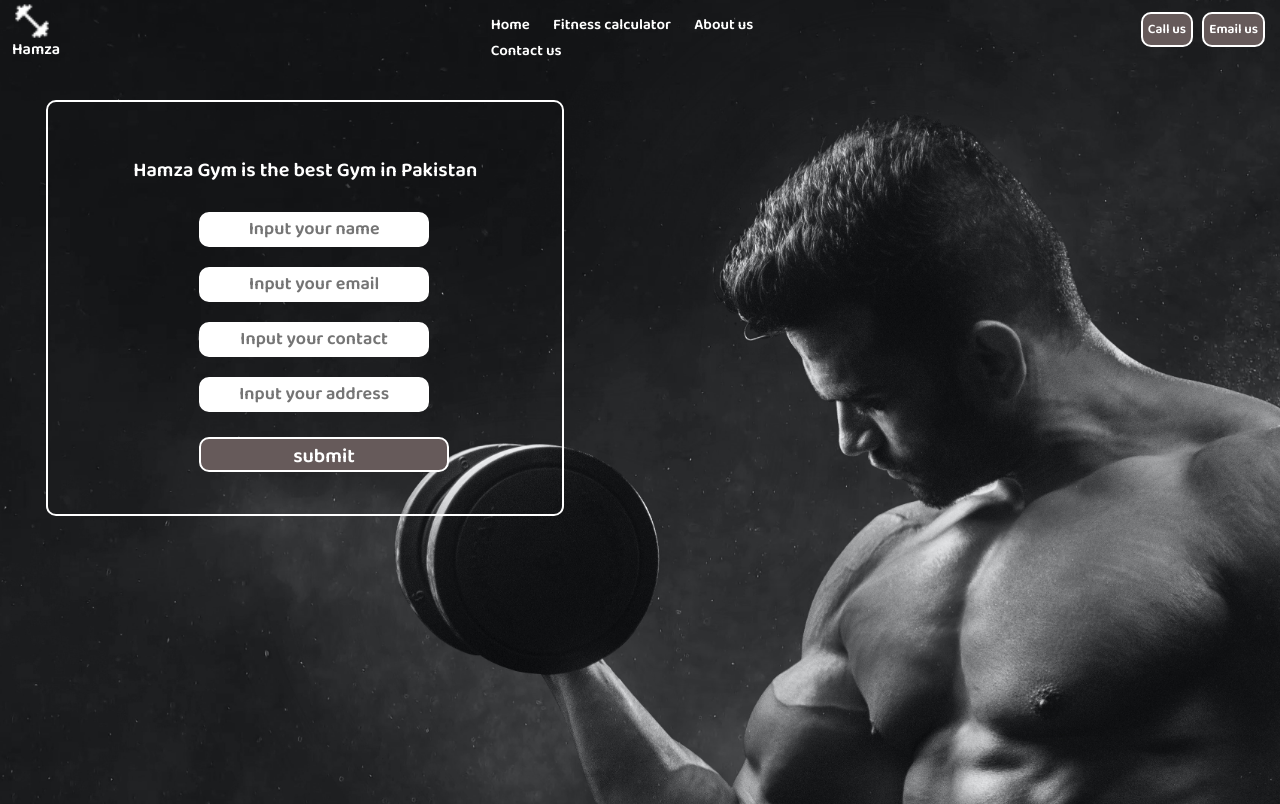
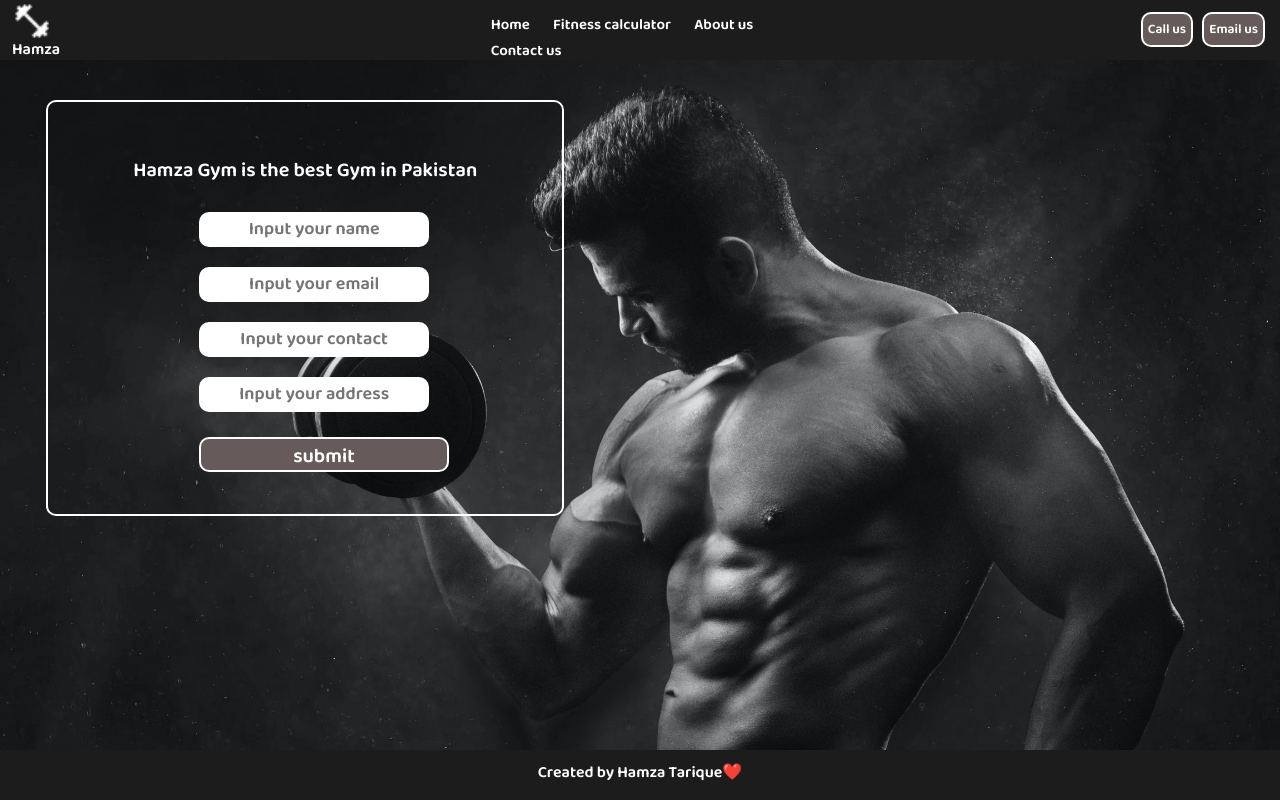
Before and after one commit to Mehar-IT/gym_website, a plain HTML site: page index.html in a window 1280 px wide. Shown: the top 804 px of the page. Drawn offline with Linux system fonts and the light colour scheme.

Commit message:
footer added

```diff
--- a/css/style.css
+++ b/css/style.css
@@ -5,13 +5,13 @@ body {
     background: url(/images/gym.jpg);
     background-size: cover;
     font-family: 'Baloo Bhai 2', cursive;
-    height: 1200px;
+    /* height: 1200px; */
 }
 
 .header {
-    /* background-color: rgb(29, 28, 28); */
+    background-color: rgb(29, 28, 28);
     width: 100%;
-    height: 50px;
+    height: 60px;
     position: fixed;
     top: 0px;
 }
@@ -122,3 +122,16 @@ body {
     font-size: 20px;
     font-family: 'Baloo Bhai 2', cursive;
 }
+footer{
+  height: 50px;
+  width: 100%;
+  margin-top: 50%;
+  text-align: center;
+  background-color: rgb(29, 28, 28);
+  position: fixed;
+  bottom: 0px;
+}
+.footer{
+    width: 30%;
+    margin: 10px auto;
+}
--- a/index.html
+++ b/index.html
@@ -44,7 +44,11 @@
         </div>
         </form>
     </div>
-
+   <footer>
+       <div class="footer">
+           Created by Hamza Tarique❤️
+       </div>
+   </footer>
 </body>
 
 </html>
```
